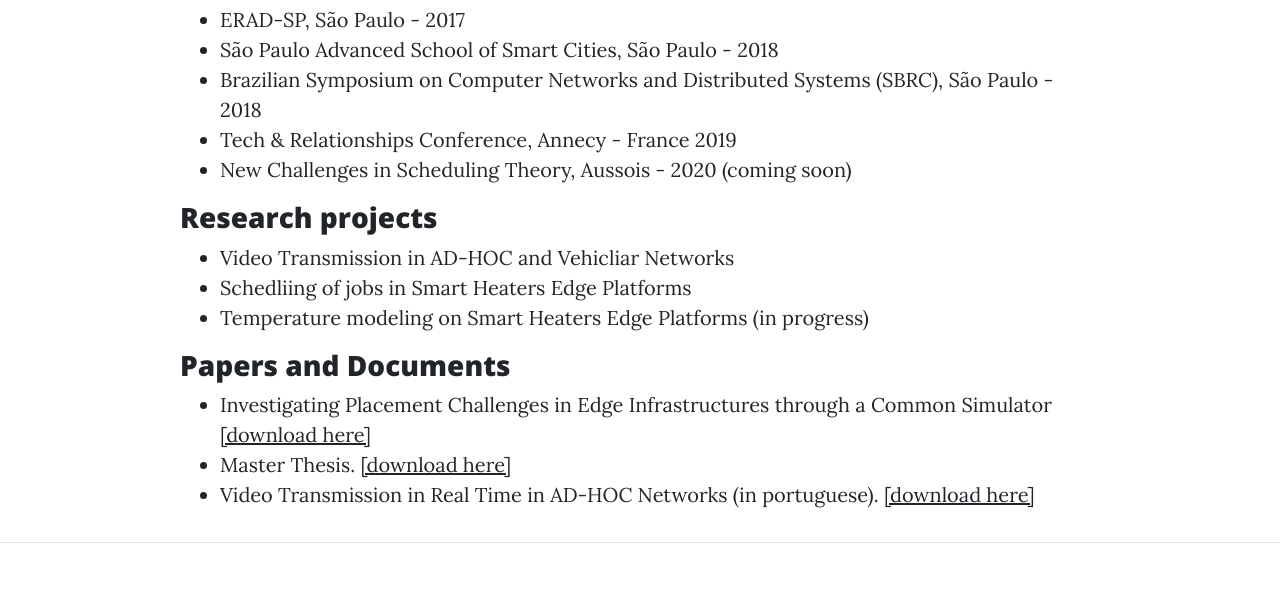
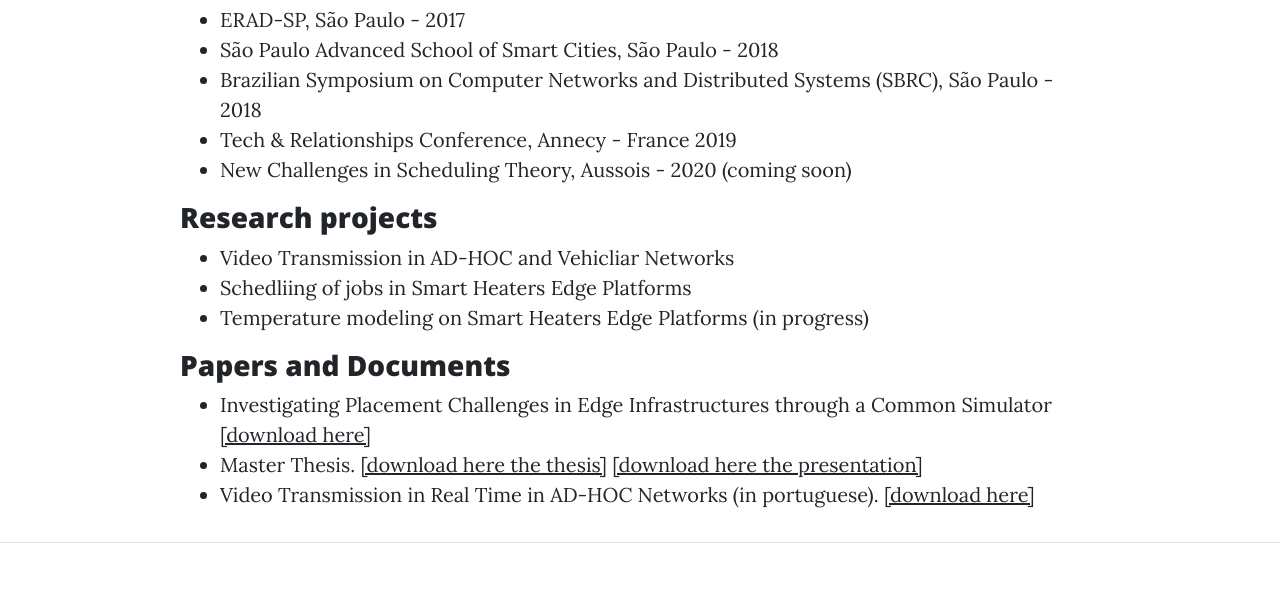
Before and after one commit to andersonandrei/andersonandrei.github.io, a website: page research.html in a window 1280 px wide. Shown: the part 619-1225 px from the top of the page. Drawn offline with nearby package versions, Linux system fonts and the light colour scheme.

Commit message:
Add the m2 presentation file

```diff
--- a/research.html
+++ b/research.html
@@ -98,7 +98,9 @@
         <h3> Papers and Documents </h3>
         <ul>
           <li> Investigating Placement Challenges in Edge Infrastructures through a Common Simulator <u><a href="paper_m2.pdf"> [download here] </a></u> </li>
-          <li> Master Thesis. <u><a href="m2.pdf"> [download here] </a></u> </li><li> Video Transmission in Real Time in AD-HOC Networks (in portuguese). <u><a href="paper_ic.pdf"> [download here] </a></u>  </li>
+          <li> Master Thesis.
+            <u><a href="m2.pdf">[download here the thesis]</a></u>
+            <u><a href="m2_presentation.pdf">[download here the presentation]</a></u> </li><li> Video Transmission in Real Time in AD-HOC Networks (in portuguese). <u><a href="paper_ic.pdf"> [download here] </a></u>  </li>
 
         </ul>
 
```
Also changed, not shown: 1 other file.
